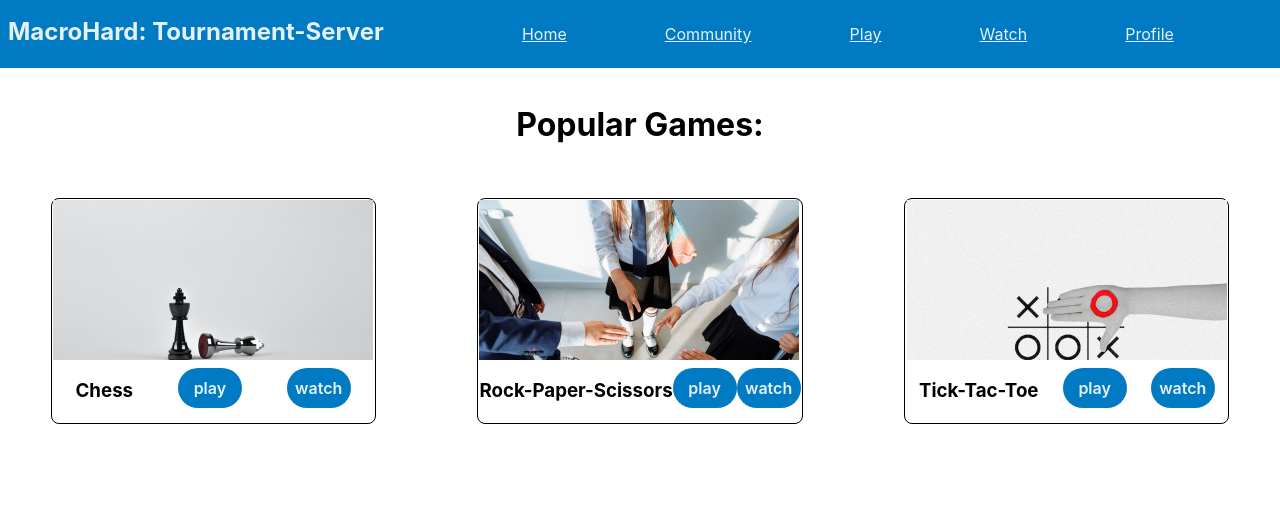
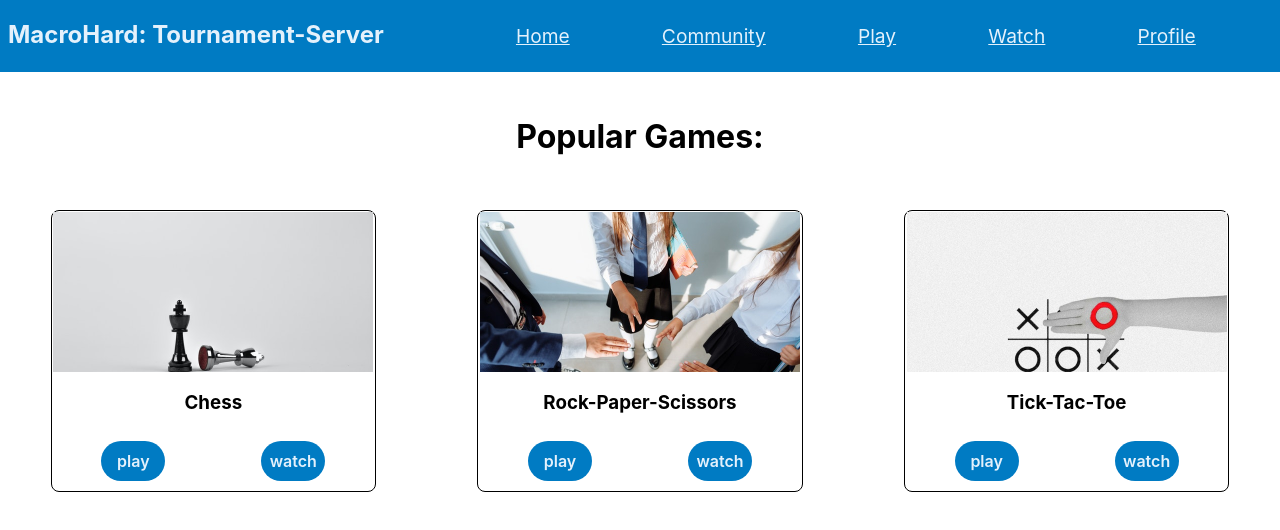
Before and after one commit to MacroHard-Solutions/tournament-server, a React (Create React App) app: page / in a window 1280 px wide. Shown: the top 530 px of the page. Built offline with nearby package versions, Linux system fonts and the light colour scheme.

Commit message:
UI Initialization

```diff
--- a/src/components/App.js
+++ b/src/components/App.js
@@ -5,22 +5,32 @@ import Leaderboards from '../pages/Leaderboards'
 import Profile from '../pages/Profile'
 import Signing from '../pages/Signing'
 import Header from '../components/Header';
+import Notfound from '../pages/Notfound'
 import {BrowserRouter as Router,Route,Switch} from 'react-router-dom'
+import { useState } from 'react';
 
 function App() {
+
+  const [login,setLogin] = useState();
+
   return (
     <Router basename='home'>
       <div className="App">
         <Header/>
       </div>
+      <div className='main'>
       <Switch>
         <Route path='/' component={Homepage} exact/>
         <Route path='/play' component={GameCollection}/>
         <Route path='/watch' component={GameCollection}/>
         <Route path='/leaderboards' component={Leaderboards}/>
-        <Route path='/profile' component={Profile}/>
-        <Route path='playerverification' component={Signing}/>
+        <Route path='/profile'>
+          <Profile login={login}/>
+        </Route>
+        <Route path='/playerverification' component={Signing}/>
+        <Route component={Notfound}/>
       </Switch>
+      </div>
     </Router>
   );
 }
--- a/src/pages/Homepage.js
+++ b/src/pages/Homepage.js
@@ -14,28 +14,34 @@ function Homepage() {
                 <div className="game">
                     <div className="chess">
                     </div>
+                    <div className="gamesub">
+                        <h3 className="Title">Chess</h3>
                         <div className="buttons">
-                        <h3 className="Title">Chess</h3>
                             <button>play</button>
                             <button>watch</button>
+                        </div>
                     </div>
                 </div>
                 <div className="game">
                     <div className="rps">
                     </div>
+                    <div className="gamesub">
+                        <h3 className="Title">Rock-Paper-Scissors</h3>
                         <div className="buttons">
-                        <h3 className="Title">Rock-Paper-Scissors</h3>
                             <button>play</button>
                             <button>watch</button>
+                        </div>
                     </div>
                 </div>
                 <div className="game">
                     <div className="ttt">
                     </div>
+                    <div className="gamesub">
+                        <h3 className="Title">Tick-Tac-Toe</h3>
                         <div className="buttons">
-                        <h3 className="Title">Tick-Tac-Toe</h3>
                             <button>play</button>
                             <button>watch</button>
+                        </div>
                     </div>
                 </div>
             </div>
--- /dev/null
+++ b/src/pages/Notfound.js
@@ -0,0 +1,13 @@
+import '../styles/Notfound.css'
+
+function Notfound() {
+
+    return(
+        <div className='Error'>
+            <iframe title='NotFoundGif' src="https://giphy.com/embed/8L0Pky6C83SzkzU55a" width="480" height="480" frameBorder="0" class="giphy-embed" allowFullScreen></iframe><p><a href="https://giphy.com/gifs/mini-italia-8L0Pky6C83SzkzU55a">via GIPHY</a></p>
+            <h1>ERROR 404: Not found</h1>
+        </div>
+    );
+}
+
+export default Notfound;
--- a/src/pages/Profile.js
+++ b/src/pages/Profile.js
@@ -1,5 +1,16 @@
+import { useEffect } from "react";
+import { useHistory } from "react-router-dom";
 
-function Profile() {
+function Profile({login}) {
+
+    const history = useHistory();
+
+    useEffect(() => {
+        if(!login){
+            history.push('/playerverification')
+        }
+    }, [history,login]);
+
     return(
         <h1>Profile</h1>
     )
--- a/src/styles/App.css
+++ b/src/styles/App.css
@@ -0,0 +1,3 @@
+.main{
+    margin-top: 5em;
+}
--- a/src/styles/Header.css
+++ b/src/styles/Header.css
@@ -4,6 +4,9 @@
     align-items: baseline;
     color: rgba(240, 248, 255, 0.95);
     padding: 0.5em;
+    width: 100vw;
+    position: fixed;
+    top: 0;
 }
 
 .Header h2 {
@@ -22,4 +25,9 @@
 a{
     text-decoration: underline;
     color: rgba(240, 248, 255,0.95);
+    font-size: larger;
 }
+
+a:hover{
+    color: rgb(189, 191, 193);
+}
--- a/src/styles/Homepage.css
+++ b/src/styles/Homepage.css
@@ -11,6 +11,8 @@
     padding: 2em;
     display: flex;
     justify-content: space-around;
+    flex-wrap: wrap;
+    scroll-behavior: smooth;
 }
 
 .game{
@@ -47,7 +49,7 @@
 }
 
 button{
-    margin: 0.5em 0;
+    margin: 0.5em 3em;
     align-items: center;
     background-color: rgb(0, 123, 195);
     border: 0;
@@ -112,3 +114,9 @@ button:disabled {
     background: rgba(0, 0, 0, .08);
     color: rgba(0, 0, 0, .3);
 }
+
+.gamesub {
+    display: flex;
+    flex-flow: column;
+    align-items: center;
+}
--- /dev/null
+++ b/src/styles/Notfound.css
@@ -0,0 +1,5 @@
+.Error{
+    display: flex;
+    flex-direction: column;
+    align-items: center;
+}
```
Lines whose indentation alone changed are shown as unchanged.
